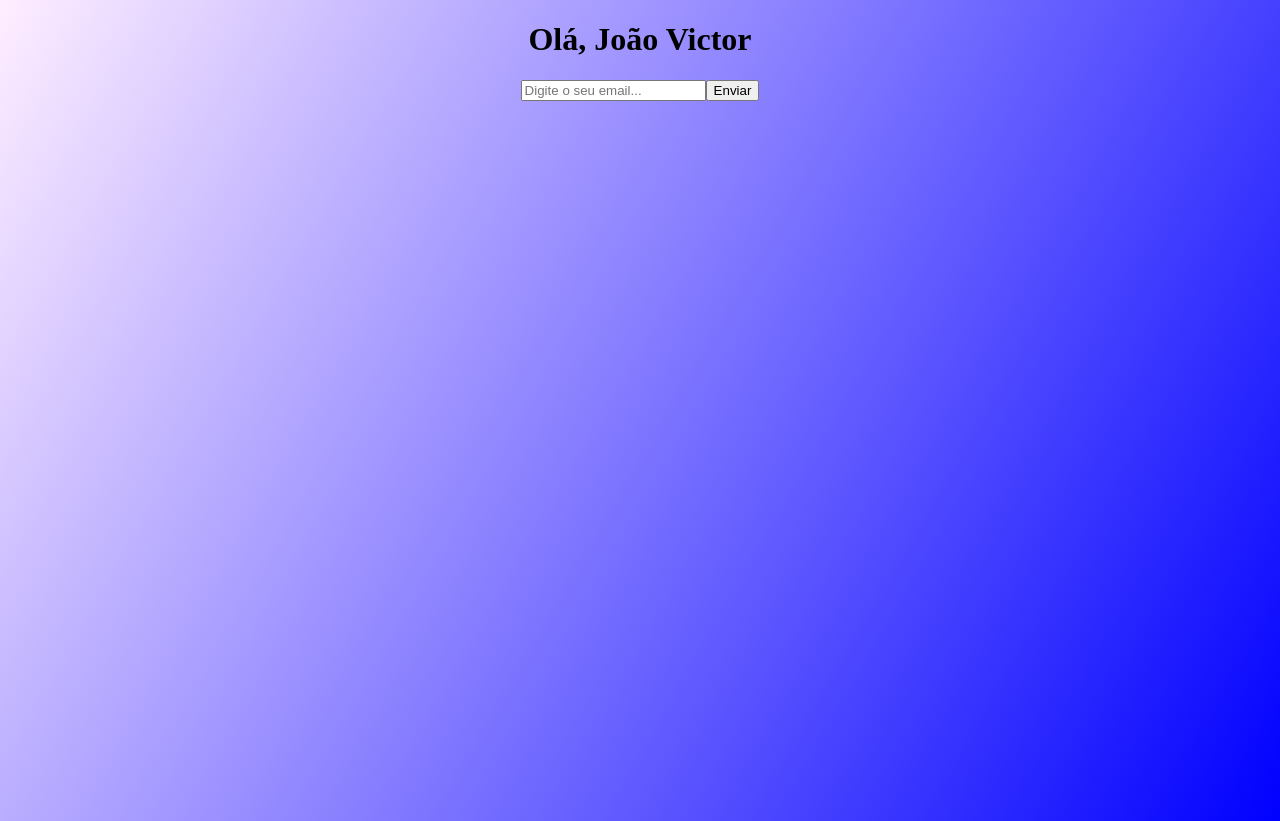
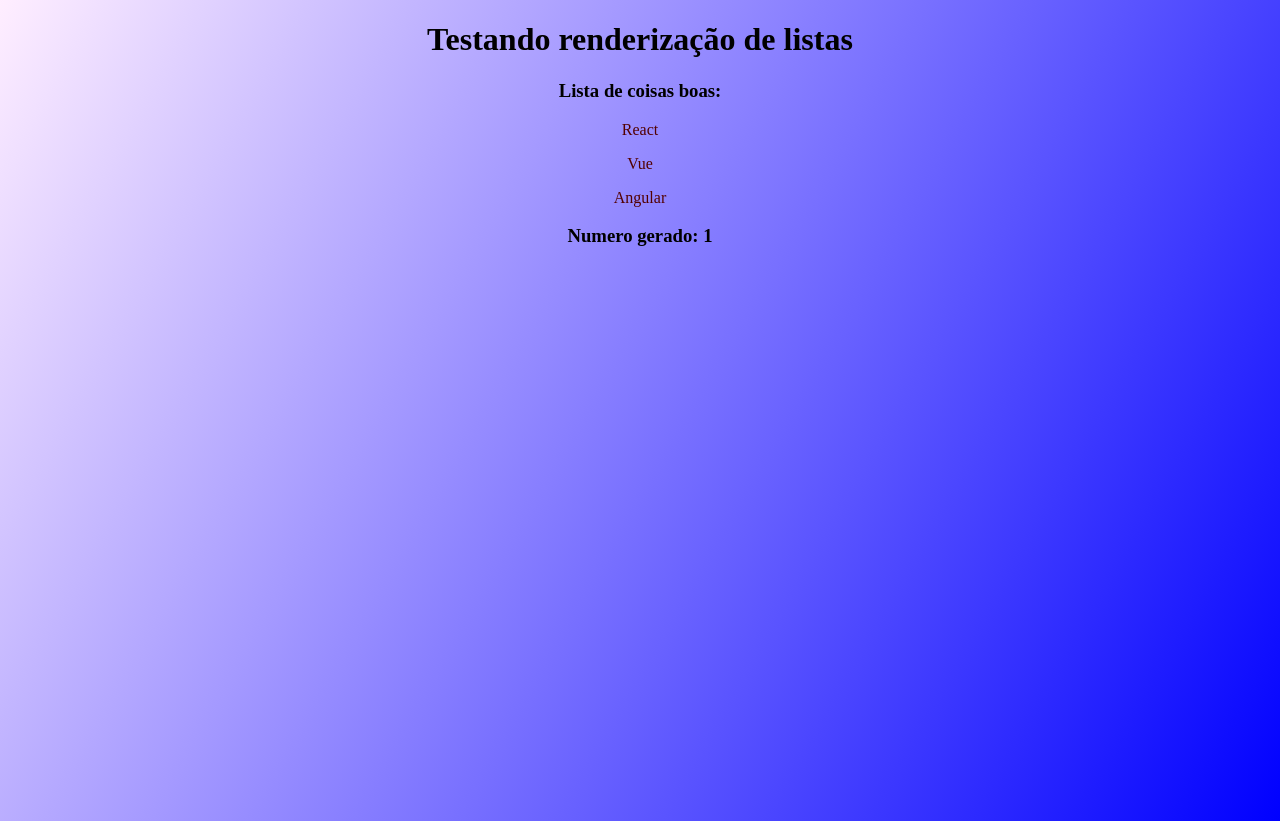
Before and after one commit to L0rdSaiyan/curso-react, a React (Create React App) app: page / in a window 1280 px wide. Built offline with nearby package versions, Linux system fonts and the light colour scheme.

Commit message:
adicionado novos componentes

```diff
--- a/src/App.js
+++ b/src/App.js
@@ -12,21 +12,22 @@ import UsoUseState from "./components/UsoUseState";
 import ComponentUseState from "./components/ComponentUseState";
 import EventoProps from "./components/EventoProps";
 import Condicional from "./components/Condicional";
+import RenderizaImg from "./components/RenderizaImg";
+import OutraLista from "./components/OutraLista";
+import Form2 from "./components/Form2";
+import NumAleatorio from "./components/NumAleatorio";
 
 function App() {
   const nome = "João Victor";
 
-  function renderizarTexto() {
-    setTimeout((massa) => {
-      <Form></Form>;
-    }, 5000);
-  }
+  const meuArray = ["React", "Vue", "Angular"]
 
   return (
-    <div className="App" onLoad={renderizarTexto}>
-      <h1>Olá, {nome}</h1>
+    <div className="App">
+      <h1>Testando renderização de listas</h1>
       {/* <Evento2js video="https://www.youtube.com/watch?v=fPuDTdQZzKk"></Evento2js> */}
-      <Condicional></Condicional>
+    <OutraLista itens={meuArray}></OutraLista>
+    <NumAleatorio></NumAleatorio>
     </div>
   );
 }
--- a/src/components/Condicional.js
+++ b/src/components/Condicional.js
@@ -37,6 +37,8 @@ const Condicional = ()=>{
 
         <input type="text" placeholder='Digite o seu email...' onChange={(e)=>{setEmail(e.target.value)}}></input>
         <button type='submit' onClick={enviarEmail}>Enviar</button>
+
+
         {userEmail &&(
 
             <div>
--- /dev/null
+++ b/src/components/Form2.js
@@ -0,0 +1,41 @@
+import Renderizar from "./Renderizar"
+import { useState } from "react"
+const Form2 = () =>{
+
+    const [nome,setNome] = useState()
+    const users = []
+    function atualizarNome(e){
+        setNome(e.target.value)
+        console.log(nome)
+
+    }
+
+    function enviarBtn(e){
+        e.preventDefault()
+        users.push(nome)
+        alert(`O usuário ${nome} foi cadastrado com sucesso!`)
+    }
+
+
+    return(
+
+        <div>
+            <form>
+
+                <input type="text" onChange={atualizarNome}  placeholder="Insira o seu nome de usuário" name="usuario" id="usuario"></input>
+                <br></br>
+                <input type="password" placeholder="Insira a sua senha" name="senha" id="senha"></input>
+                <br></br>
+                <button type="submit" onClick={enviarBtn}>Enviar</button>
+                <br></br>
+            </form>
+        </div>
+
+
+    )
+
+
+}
+
+
+export default Form2
--- /dev/null
+++ b/src/components/NumAleatorio.js
@@ -0,0 +1,21 @@
+
+const NumAleatorio = () =>{
+
+    let numero = Math.floor(Math.random()*3)
+
+    return(
+
+        <>
+
+        <h3>Numero gerado: {numero}</h3>
+
+        </>
+
+
+
+    )
+
+
+}
+
+export default NumAleatorio
--- /dev/null
+++ b/src/components/OutraLista.js
@@ -0,0 +1,28 @@
+const OutraLista = ({itens}) =>{
+
+
+    return(
+
+        <>
+
+        <h3>Lista de coisas boas: </h3>
+        {
+            itens.map((item, index) =>(
+
+                <p key={index}>{item}</p>
+
+            ))
+
+
+
+        }
+
+
+        </>
+
+    )
+
+
+}
+
+export default OutraLista
--- /dev/null
+++ b/src/components/RenderizaImg.js
@@ -0,0 +1,33 @@
+import { useState } from "react"
+function RenderizaImg(){
+
+
+    const [imagem,setImagem] = useState()
+
+    const array = ["https://i.pinimg.com/236x/82/96/91/829691b009e8b3fbf4ec197833aa17bf.jpg", "https://atualinerd.com.br/wp-content/uploads/2022/05/Dragon-Ball-O-Nome-de-Goku-1.png"]
+
+    let index = Math.floor(Math.random()*2)
+    function mostrarImg(){
+
+        setImagem("")
+        alert(`O index renderizado foi o: ${index}`)
+        setImagem(array[index])
+
+    }
+
+    return(
+
+        <>
+         <button onClick={mostrarImg}></button>
+        <img src={imagem} alt="img"></img>
+
+        </>
+
+
+
+    )
+
+
+}
+
+export default RenderizaImg
--- /dev/null
+++ b/src/components/Renderizar.js
@@ -0,0 +1,27 @@
+const Renderizar = ({users}) =>{
+
+    return(
+        <>
+
+            <h3>Lista de usuários:</h3>
+            {
+
+                users.map((itens) =>(
+
+                    <p>Usuário: {itens}</p>
+
+                )
+                )
+
+
+            }
+
+        </>
+
+
+    )
+
+
+}
+
+export default Renderizar
```
